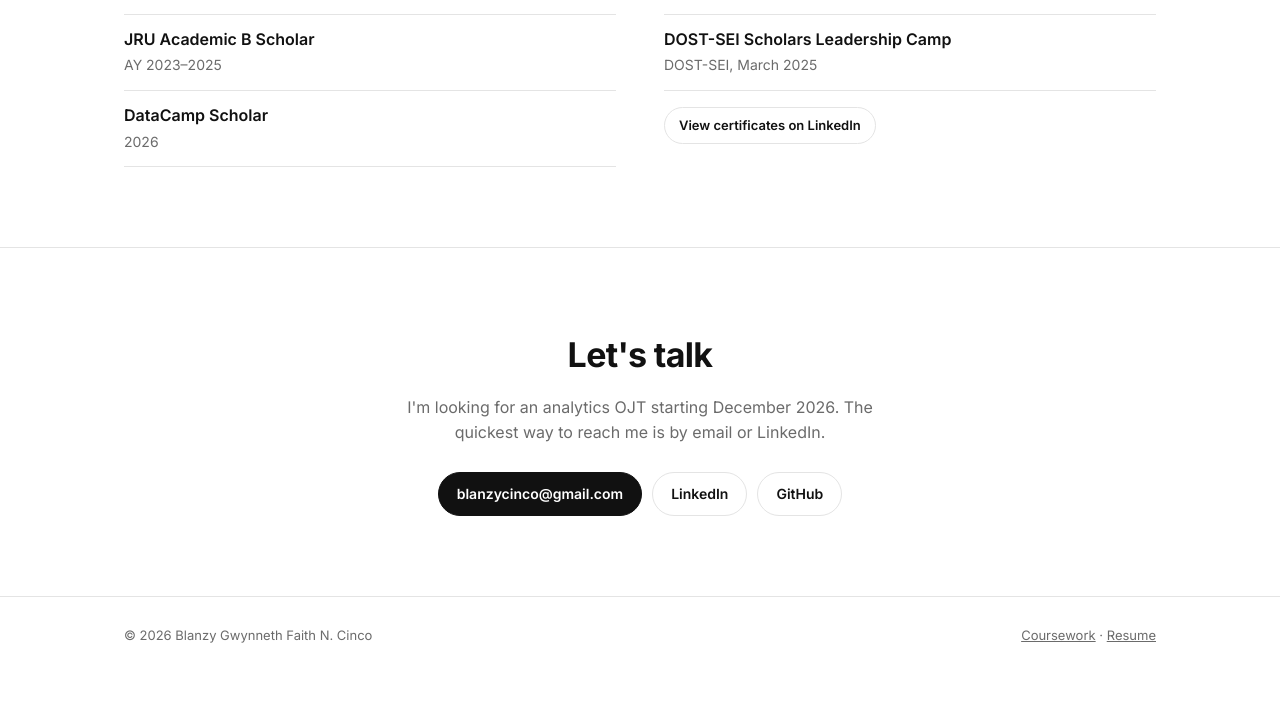
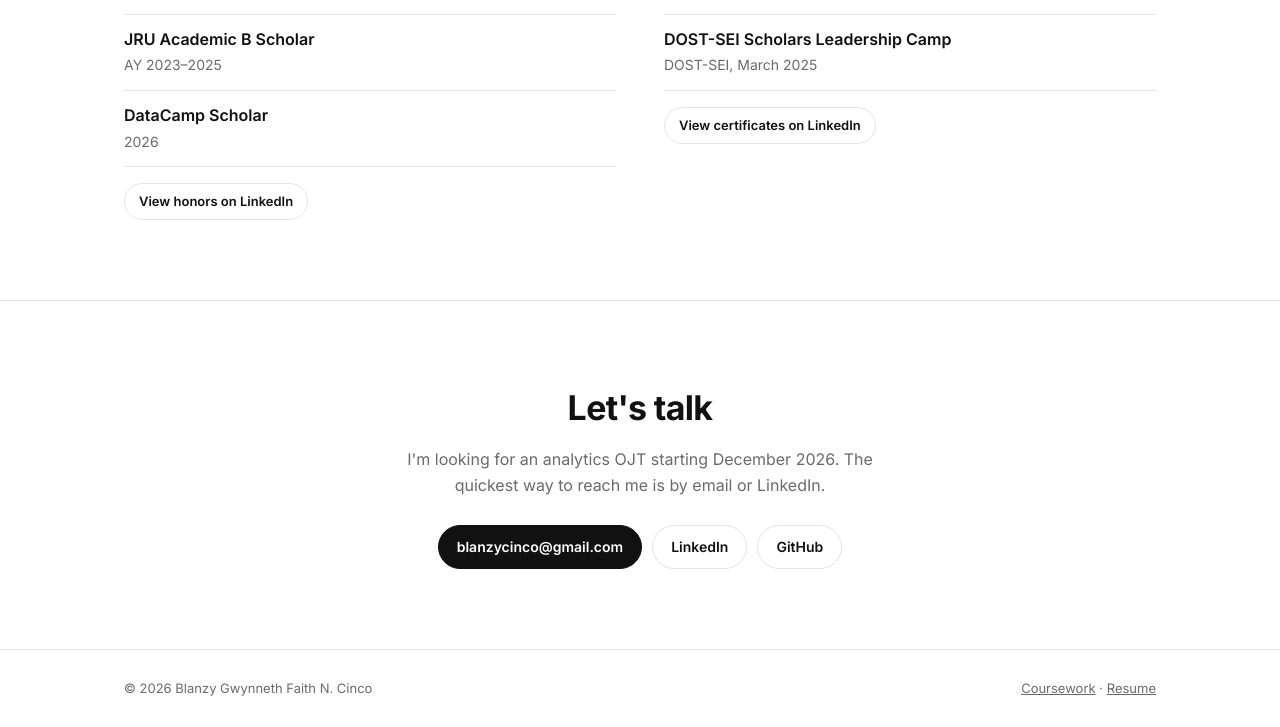
Before and after one commit to leaveitto/leaveitto.github.io, a plain HTML site: page index.html in a window 1280 px wide. Shown: the part 7176-7903 px from the top of the page. Before the commit the page ends 7850 px from the top, so only its background shows below. Drawn offline with Linux system fonts and the light colour scheme.

Commit message:
Add files via upload

```diff
--- a/index.html
+++ b/index.html
@@ -309,6 +309,9 @@
           <li><strong>JRU Academic B Scholar</strong><span>AY 2023&ndash;2025</span></li>
           <li><strong>DataCamp Scholar</strong><span>2026</span></li>
         </ul>
+        <div class="links" style="margin-top:16px">
+          <a class="btn ghost small" href="https://www.linkedin.com/in/blanzy-cinco/details/honors/" target="_blank" rel="noopener">View honors on LinkedIn</a>
+        </div>
       </div>
       <div>
         <h3>Certifications and training</h3>
```
Also changed, not shown: 1 other file.
